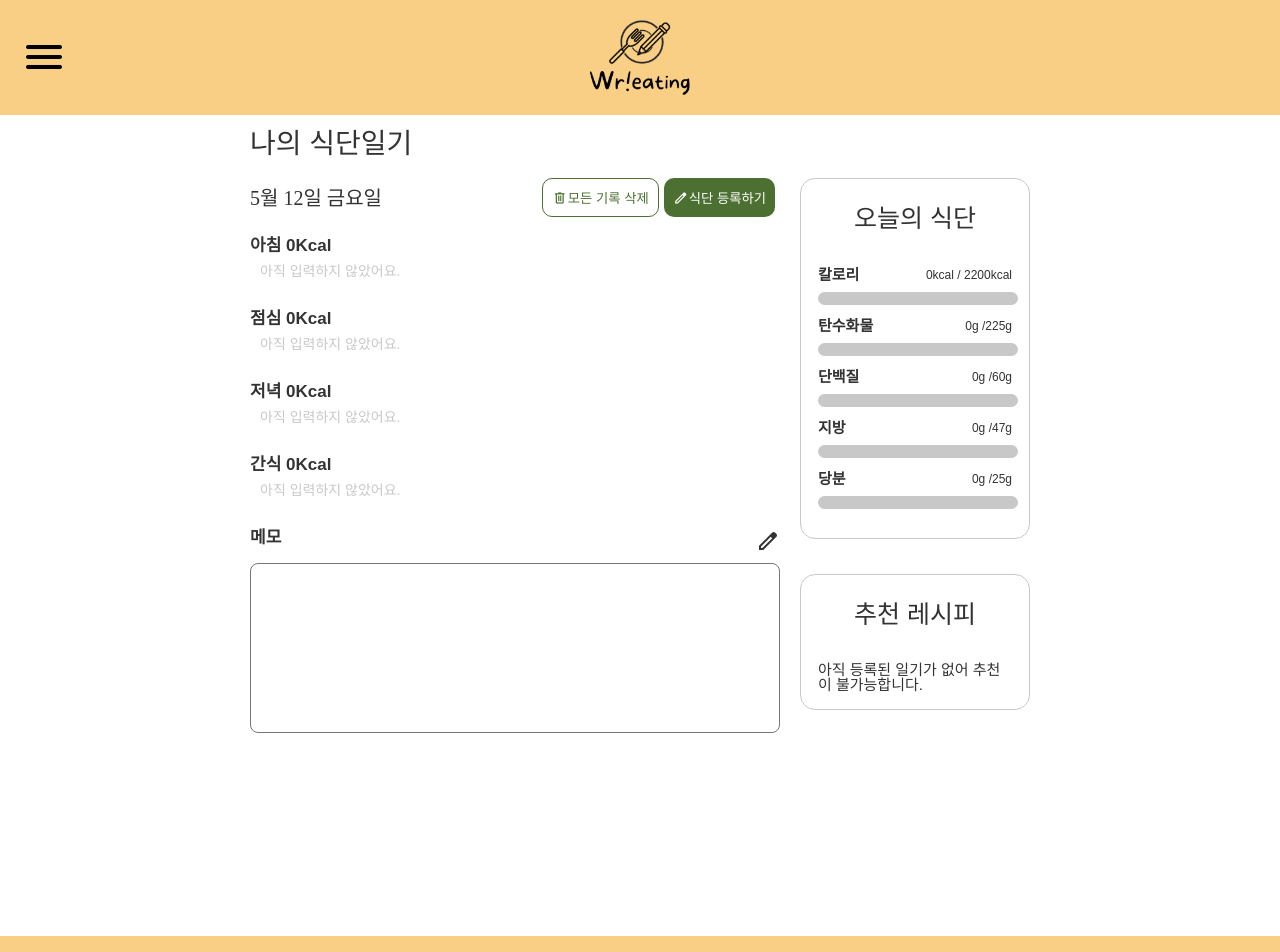
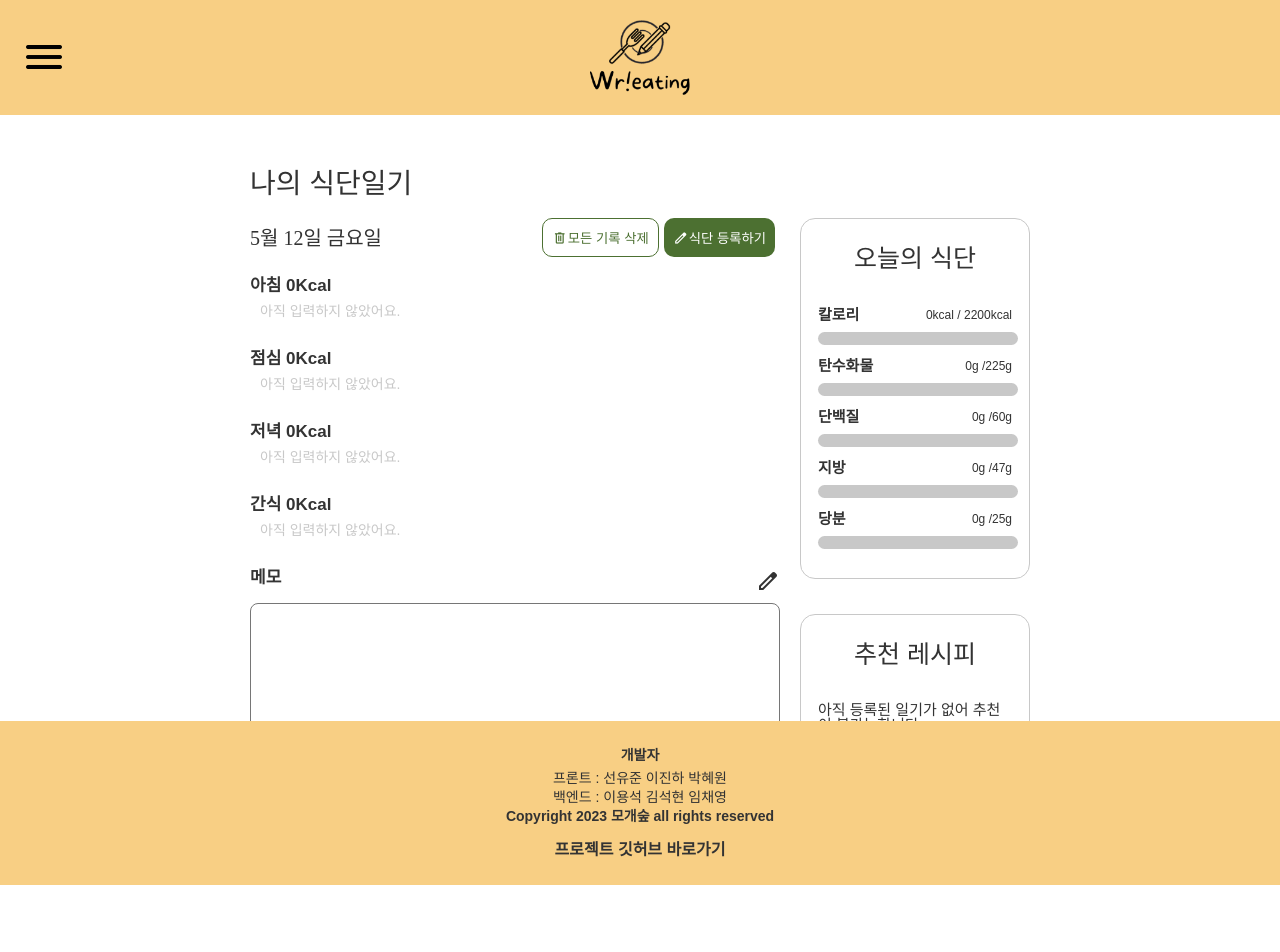
Before and after one commit to codestates-seb/seb43_main_004, a React (Create React App) app in the folder client/: page /diaries/1 in a window 1280 px wide. Shown: the top 952 px of the page. Built offline with nearby package versions, Linux system fonts and the light colour scheme; data requests are answered from the project's data file; a web font is replaced by a local one.

Commit message:
Design : 컨텐츠 사이즈 컨테이너 크기 및 레이아웃 수정

```diff
--- a/client/src/App.css
+++ b/client/src/App.css
@@ -1,29 +1,29 @@
-body {
-  width: 100vw;
-  height: 100vh;
+.App {
+  display: flex;
+  flex-direction: column;
+  align-items: center;
 }
 
-.App {
-  height: 100vh;
-}
-
-.contents {
+.wrapper {
+  margin-top: 12rem;
+  padding: 5rem 0;
   max-width: 1250px;
-  margin-bottom: 164px;
-  min-height: 100%;
-  margin: 130px auto 164px auto;
-}
-
-.Wrapper {
-  /* max-width: 1250px; */
-  /* min-height: 100%; */
   width: 100%;
+  min-height: calc(100vh - 17rem);
   display: flex;
+  flex-direction: column;
   align-items: center;
-  justify-content: center;
 }
 
 /* 스크롤바를 없앰 */
 ::-webkit-scrollbar {
   display: none;
 }
+
+@media screen and (max-width: 768px) {
+  .wrapper {
+    margin-top: 7rem;
+    padding: 3rem 0;
+    max-width: 95%;
+  }
+}
--- a/client/src/App.tsx
+++ b/client/src/App.tsx
@@ -19,8 +19,7 @@ function App() {
   return (
     <div className="App">
       <Header />
-      <div className="contents">
-        <div className="Wrapper">
+      <div className="wrapper">
         <Routes>
           <Route path="/" element={<DiaryCheck />} />
           <Route path="/diaries" element={<DiaryCheck />} />
@@ -38,7 +37,6 @@ function App() {
           <Route path="/*" element={<NotFound error="404" />} />
         </Routes>
       </div>
-      </div>
       <Footer />
     </div>
   )
--- a/client/src/pages/DiaryWrite.tsx
+++ b/client/src/pages/DiaryWrite.tsx
@@ -8,6 +8,8 @@ import axios from 'axios'
 import Modal from '../components/Common/Modal'
 
 const StyledDiaryAdd = styled.main`
+  width: 100%;
+
   h2 {
     font-size: ${({ theme }) => theme.fontSize.lgh};
     margin-bottom: 5rem;
@@ -302,7 +304,7 @@ const DiaryWrite = () => {
   const checkValidation = () => {
     // 유효성검사
     // 시간 선택했는지
-    // if (timeCheck === '') setIsUnchecked(true)
+    if (timeCheck === '') setIsUnchecked(true)
     // 빈칸이 있는지
     // 배열 안의 객체를 순회해서 빈값이 있는지 확인
   }
@@ -410,7 +412,6 @@ const DiaryWrite = () => {
           <span className="material-icons-round">edit</span>
           일기 등록하기
         </Button>
-      </StyledDiaryAdd>
         <Modal
           state={isEmpty}
           setState={setIsEmpty}
@@ -442,6 +443,7 @@ const DiaryWrite = () => {
           </Button>
           <Button onClick={() => setIsUnsaved(false)}>확인</Button>
         </Modal>
+      </StyledDiaryAdd>
     </>
   )
 }
--- a/client/src/styles/GlobalStyle.ts
+++ b/client/src/styles/GlobalStyle.ts
@@ -72,27 +72,9 @@ const GlobalStyle = createGlobalStyle`
         color: inherit;
     }
 
-    .App {
-        display: flex;
-        flex-direction: column;
-        align-items: center;
-    }
-
-    .wrapper {
-        margin-top: 12rem;
-        padding: 5rem 0;
-        max-width: 1250px;
-        width: 100%;
-    }
-
     @media ${({ theme }) => theme.device.mobile} {
         body {
             font-size: 1.4rem;
-        }
-
-        .wrapper {
-            margin-top: 3rem;
-            max-width: 95%;
         }
     }
 `
```
Lines whose indentation alone changed are shown as unchanged.
